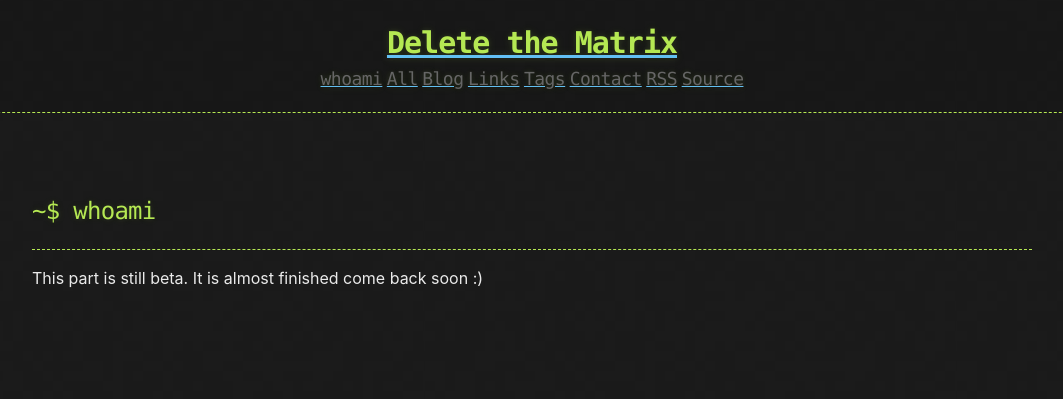
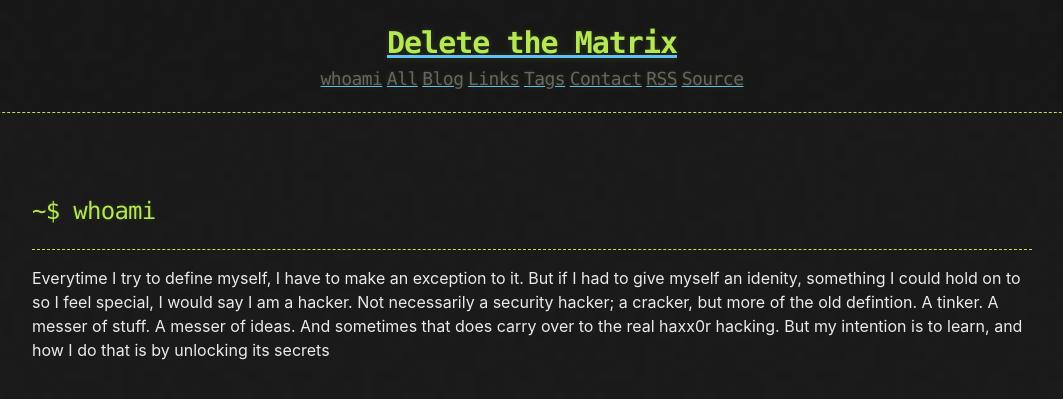
Before and after one commit to CamoCatX/camocatx.github.io, a Jekyll site: the page built from about.md, in a window 1280 px wide. Shown: the top 399 px of the page, without its empty margins (108-1171 px from the left). Built offline with Jekyll 4.4.1, drawn with Linux system fonts in a browser that asks for light colours.

Commit message:
Update about
Add first draft

```diff
--- a/about.md
+++ b/about.md
@@ -1,10 +1,9 @@
 ---
 layout: page
 title: About
-robots: noindex,nofollow
 ---
 
 <br>
 ## ~$ whoami
 * * *
-This part is still beta. It is almost finished come back soon :)
+Everytime I try to define myself, I have to make an exception to it. But if I had to give myself an idenity, something I could hold on to so I feel special, I would say I am a hacker. Not necessarily a security hacker; a cracker, but more of the old defintion. A tinker. A messer of stuff. A messer of ideas.  And sometimes that does carry over to the real haxx0r hacking. But my intention is to learn, and how I do that is by unlocking its secrets
```
